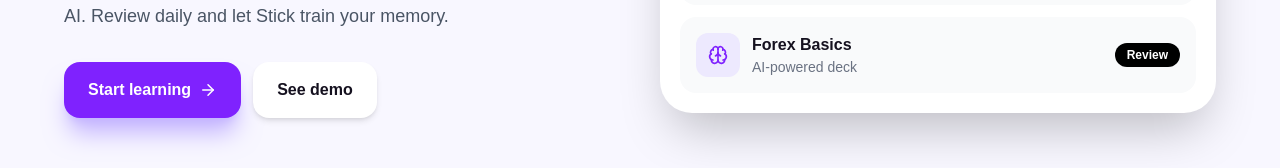
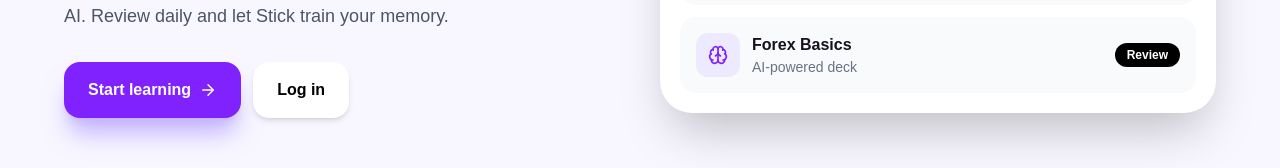
Before and after one commit to Warlock-code/stick, a Next.js app: page / in a window 1280 px wide. Shown: the part 512-680 px from the top of the page. Built offline with nearby package versions, Linux system fonts and the light colour scheme.

Commit message:
fix landing page links

```diff
--- a/app/page.tsx
+++ b/app/page.tsx
@@ -1,4 +1,5 @@
 import { Brain, Sparkles, Flame, ArrowRight } from "lucide-react"
+import Link from "next/link"
 
 export default function HomePage() {
   return (
@@ -6,9 +7,12 @@ export default function HomePage() {
       <nav className="mx-auto flex max-w-6xl items-center justify-between">
         <div className="text-2xl font-black tracking-tight">Stick</div>
 
-        <button className="rounded-full bg-black px-5 py-2 text-sm font-bold text-white shadow-lg">
-          Get Started
-        </button>
+        <Link
+  href="/sign-up"
+  className="rounded-full bg-black px-5 py-2 text-sm font-bold text-white shadow-lg"
+>
+  Get Started
+</Link>
       </nav>
 
       <section className="mx-auto grid max-w-6xl gap-10 py-20 md:grid-cols-2 md:items-center">
@@ -30,13 +34,19 @@ export default function HomePage() {
           </p>
 
           <div className="mt-8 flex gap-3">
-            <button className="flex items-center gap-2 rounded-2xl bg-violet-600 px-6 py-4 font-black text-white shadow-xl shadow-violet-300">
-              Start learning <ArrowRight size={18} />
-            </button>
+            <Link
+  href="/sign-up"
+  className="flex items-center gap-2 rounded-2xl bg-violet-600 px-6 py-4 font-black text-white shadow-xl shadow-violet-300"
+>
+  Start learning <ArrowRight size={18} />
+</Link>
 
-            <button className="rounded-2xl bg-white px-6 py-4 font-black shadow-md">
-              See demo
-            </button>
+            <Link
+  href="/login"
+  className="rounded-2xl bg-white px-6 py-4 font-black text-black shadow-md"
+>
+  Log in
+</Link>
           </div>
         </div>
 
```
